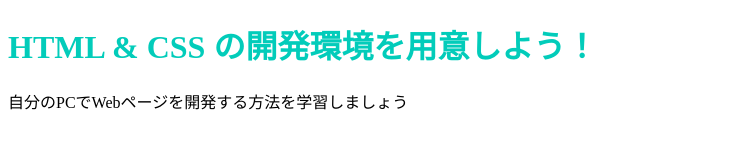
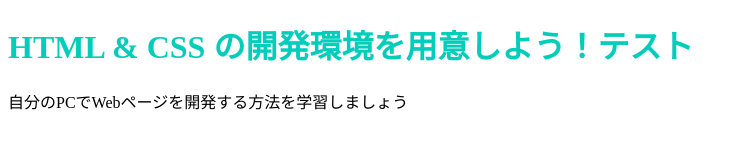
Before and after one commit to taiseikuro/taiseikuro.github.io, a plain HTML site: page index.html in a window 1280 px wide. Shown: the whole page, without its empty margins (0-745 px from the left). Drawn offline with Linux system fonts and the light colour scheme.

Commit message:
Update index.html

```diff
--- a/index.html
+++ b/index.html
@@ -6,7 +6,7 @@
     <link rel="stylesheet" href="stylesheet.css">
   </head>
   <body>
-    <h1 class="title">HTML & CSS の開発環境を用意しよう！</h1>
+    <h1 class="title">HTML & CSS の開発環境を用意しよう！テスト</h1>
     <p>自分のPCでWebページを開発する方法を学習しましょう</p>
   </body>
 </html>
```
